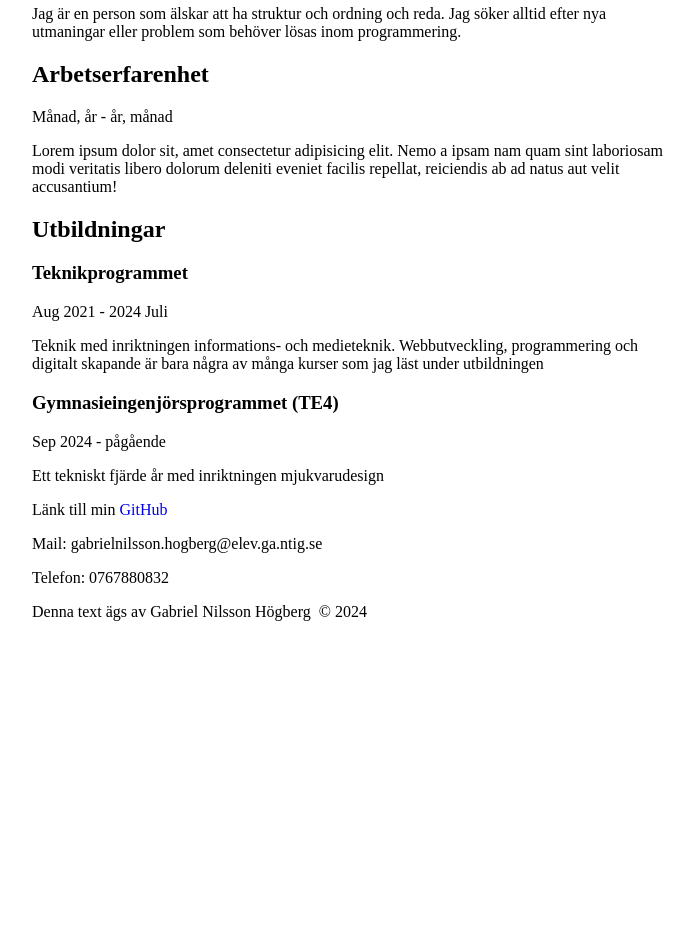
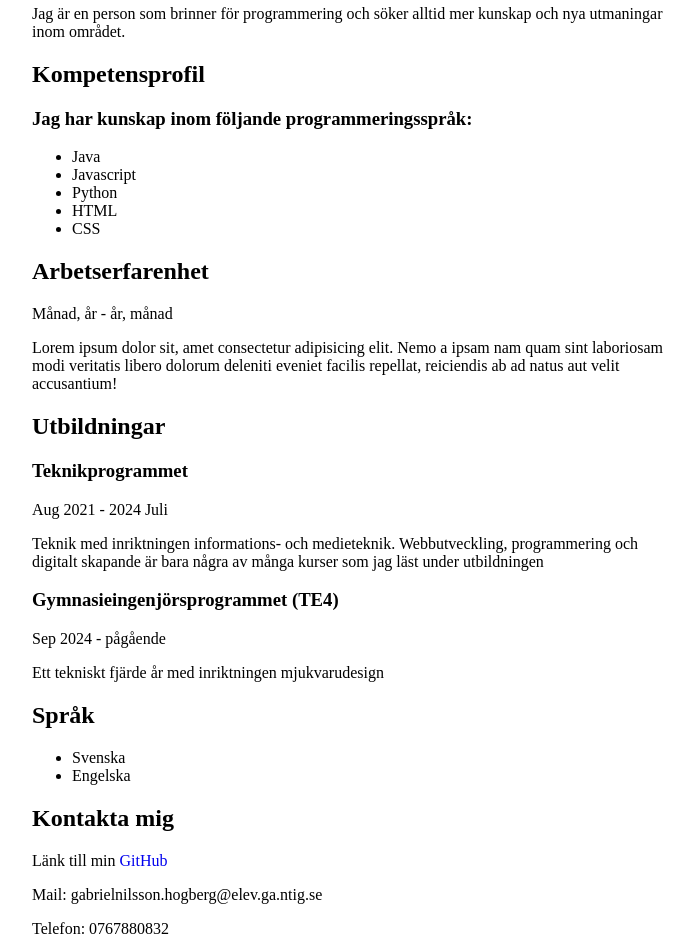
Before and after one commit to Gabbe16/cv, a plain HTML site: page about.html in a window 1280 px wide. Shown: the part 172-1121 px from the top of the page, without its empty margins (288-982 px from the left). Before the commit the page ends 809 px from the top, so only its background shows below. Drawn offline with Linux system fonts and the light colour scheme.

Commit message:
CV, Contact text changes

```diff
--- a/about.html
+++ b/about.html
@@ -19,9 +19,17 @@
 
     <main class="container">
         <h1>Gabriel Nilsson Högberg</h1>
-        <h2>Om mig</h2>
-        <p>Jag är en person som älskar att ha struktur och ordning och reda. Jag söker alltid efter nya utmaningar eller
-            problem som behöver lösas inom programmering.</p>
+        <h2>Personlig profil</h2>
+        <p>Jag är en person som brinner för programmering och söker alltid mer kunskap och nya utmaningar inom området.</p>
+        <h2>Kompetensprofil</h2>
+        <h3>Jag har kunskap inom följande programmeringsspråk:</h3>
+        <ul>
+            <li>Java</li>
+            <li>Javascript</li>
+            <li>Python</li>
+            <li>HTML</li>
+            <li>CSS</li>
+        </ul>
         <h2>Arbetserfarenhet</h2>
         <p>Månad, år - år, månad</p>
         <p>Lorem ipsum dolor sit, amet consectetur adipisicing elit. Nemo a ipsam nam quam sint laboriosam modi
@@ -35,9 +43,15 @@
         <h3>Gymnasieingenjörsprogrammet (TE4)</h3>
         <p>Sep 2024 - pågående</p>
         <p>Ett tekniskt fjärde år med inriktningen mjukvarudesign</p>
+        <h2>Språk</h2>
+        <ul>
+            <li>Svenska</li>
+            <li>Engelska</li>
+        </ul>
     </main>
 
     <footer class="container">
+        <h2>Kontakta mig</h2>
         <p>Länk till min <a href="https://github.com/Gabbe16">GitHub</a></p>
         <p>Mail: gabrielnilsson.hogberg@elev.ga.ntig.se</p>
         <p>Telefon: 0767880832</p>
```
Also changed, not shown: index.html (+2 -2 lines), projects.html (+1 -0 lines), images/Creative-Problem-Solving-Process.jpeg (deleted), images/blomma.jpg (added).
